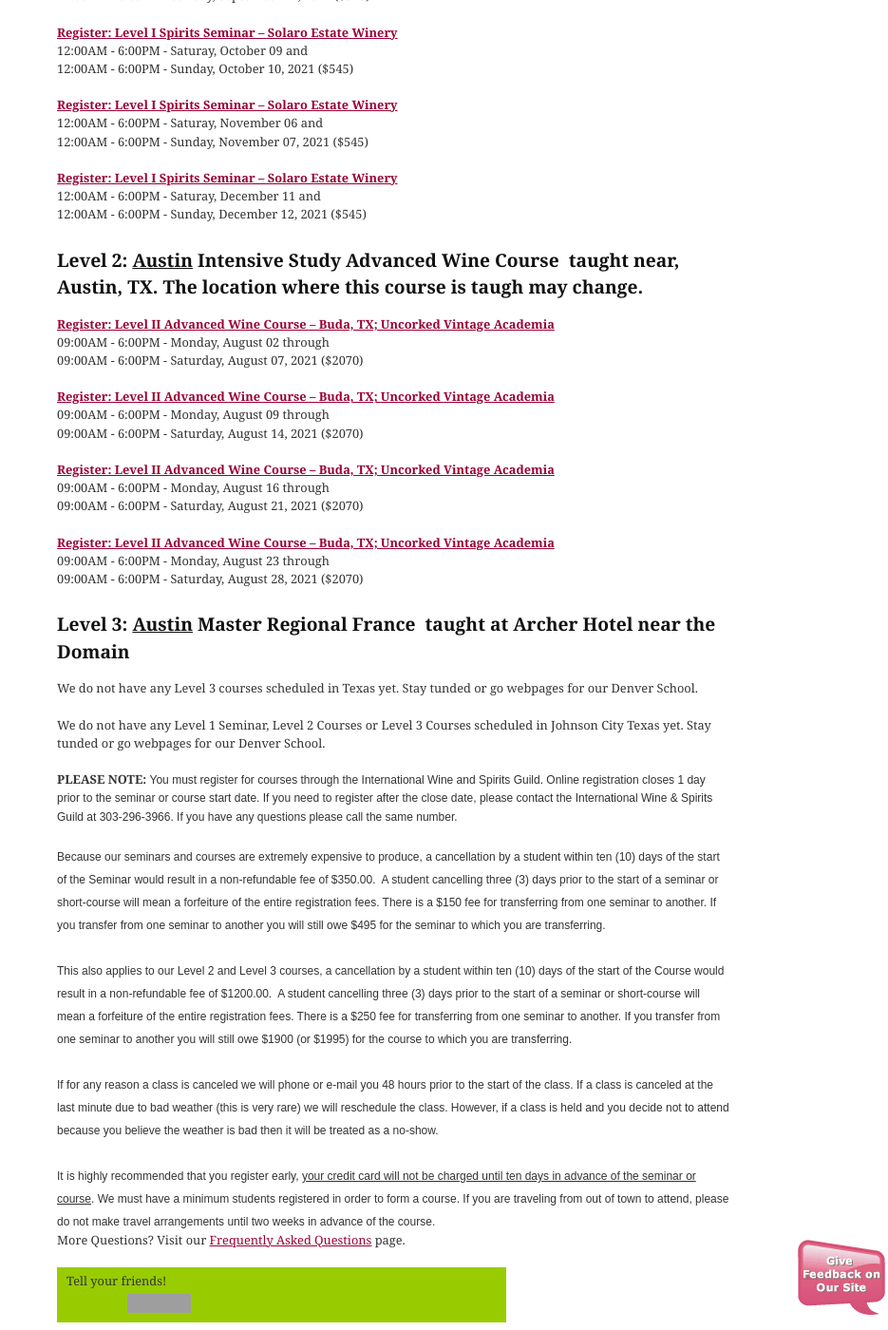
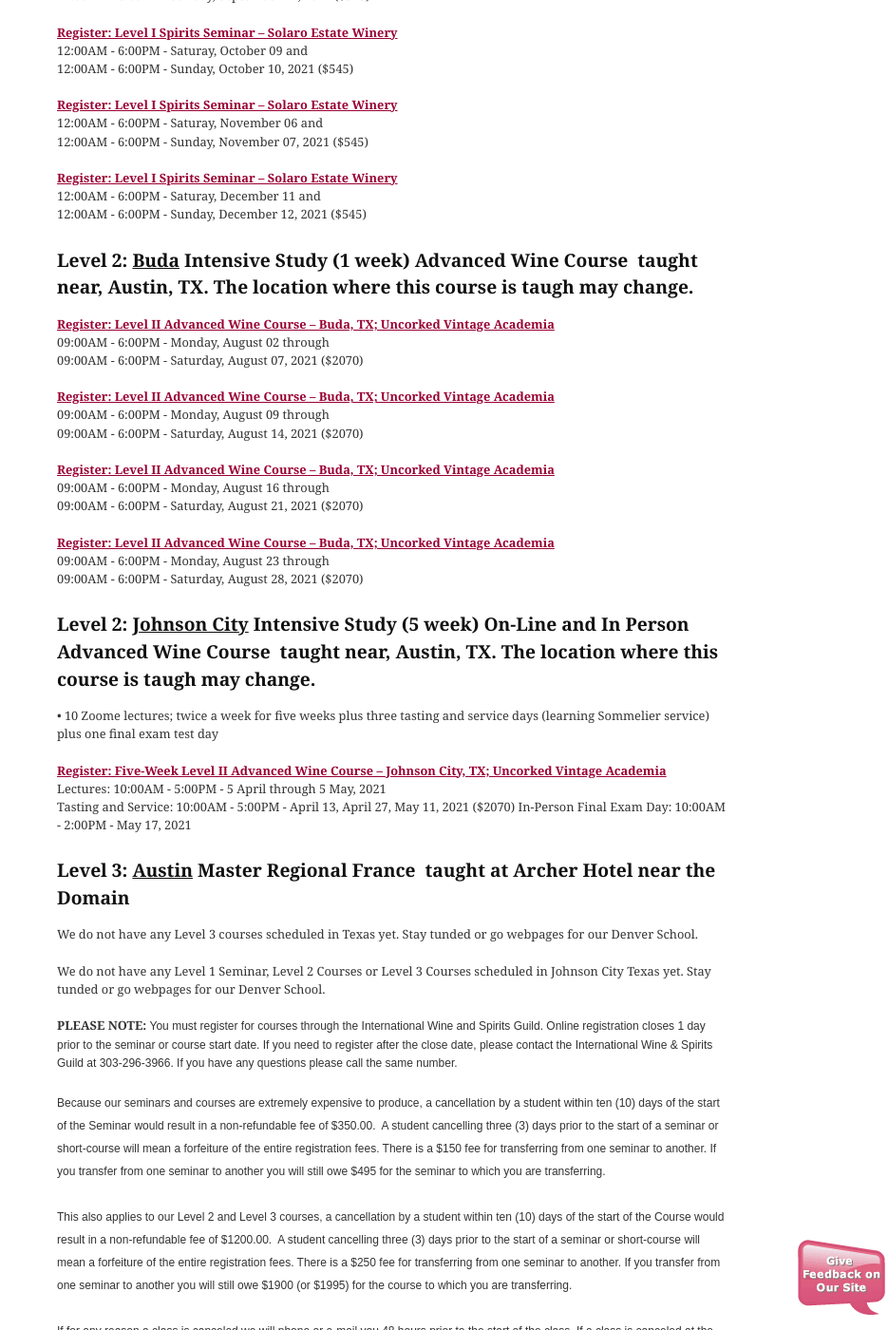
Before and after one commit to CKDev/internationalwineguild.com, a Jekyll site: the page built from texas-wine-school.html, in a window 1280 px wide and 1400 px high, scrolled down 3403 px. Shown: the whole window at 95% size, without its empty margins (345-1280 px from the left). Built offline with Jekyll 4.4.1, drawn with Linux system fonts in a browser that asks for light colours; a script that is not in the unit is left out; comment, search, counter and statistics services are not loaded; some of the changed text lies outside the part shown; grey boxes are pictures that could not be loaded.

Commit message:
Update texas-wine-school.html

```diff
--- a/texas-wine-school.html
+++ b/texas-wine-school.html
@@ -3,7 +3,7 @@
 permalink: "/texas-wine-school"
 ---
 
-<h1>IWSG Wine & SpiritsSchool Texas</h1>
+<h1>IWSG Wine & Spirits Education in Texas</h1>
 
 <p>The International Wine and Spirits Guild is excited to provide our professional and continuing education wine or spirits seminars and
   courses in Austin and Johnson City through our marketing partners. Both enthusiasts and professionals take our seminars and courses.</p>
@@ -234,7 +234,7 @@
   12:00AM - 6:00PM - Saturay, December 11 and<br>
   12:00AM - 6:00PM - Sunday, December 12, 2021 ($545)</p>
 
-<h3><strong>Level 2: <u>Austin</u> Intensive Study Advanced Wine Course&nbsp; taught near, Austin, TX. The location where this course is taugh may change.&nbsp;</strong></h3>
+<h3><strong>Level 2: <u>Buda</u> Intensive Study (1 week) Advanced Wine Course&nbsp; taught near, Austin, TX. The location where this course is taugh may change.&nbsp;</strong></h3>
 
 <p><a class="ga-track"
     href="http://ww4.aitsafe.com/cf/add.cfm?userid=6714687&amp;product=Level+2+Intensive+Study+Advance+Wine+Course+Uncorked+Vintage+Academia++-++08/2-7, 2021&amp;price=2070&amp;return=www.internationalwineguild.com/texas-wine-school">
@@ -263,6 +263,19 @@
   </a><br>
   09:00AM - 6:00PM - Monday, August 23 through<br>
   09:00AM - 6:00PM - Saturday, August 28, 2021 ($2070)</p>
+
+
+<h3><strong>Level 2: <u>Johnson City</u> Intensive Study (5 week) On-Line and In Person Advanced Wine Course&nbsp; taught near, Austin, TX. The location where this course is taugh may change.&nbsp;</strong></h3>
+
+<p>• 10 Zoome lectures; twice a week for five weeks plus three tasting and service days (learning Sommelier service) plus one final exam test day</p>
+
+<p><a class="ga-track"
+    href="http://ww4.aitsafe.com/cf/add.cfm?userid=6714687&amp;product=Level+2+Intensive+Study+Advance+Wine+Course+Vinovium++-++08/2-7, 2021&amp;price=2070&amp;return=www.internationalwineguild.com/texas-wine-school">
+    <strong>Register: Five-Week Level II Advanced Wine Course – Johnson City, TX; Uncorked Vintage Academia</strong>
+  </a><br>
+  Lectures: 10:00AM - 5:00PM - 5 April through 5 May, 2021<br>
+  Tasting and Service: 10:00AM - 5:00PM - April 13, April 27, May 11, 2021 ($2070)
+  In-Person Final Exam Day: 10:00AM - 2:00PM - May 17, 2021</p>
 
 <h3><strong>Level 3: <u>Austin</u> Master Regional France&nbsp; taught at Archer Hotel near the Domain&nbsp;</strong></h3>
 
```
Also changed, not shown: other parts of texas-wine-school.html (+6 -6 lines).
